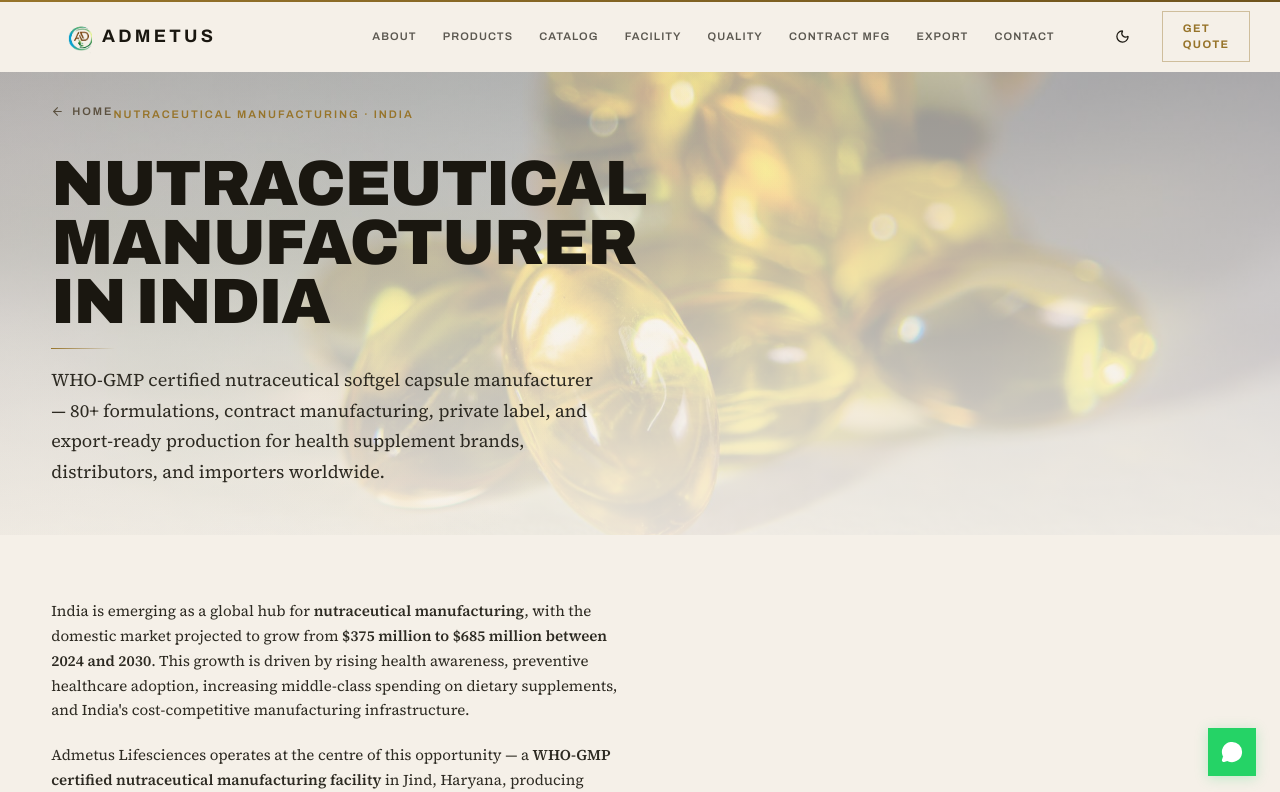
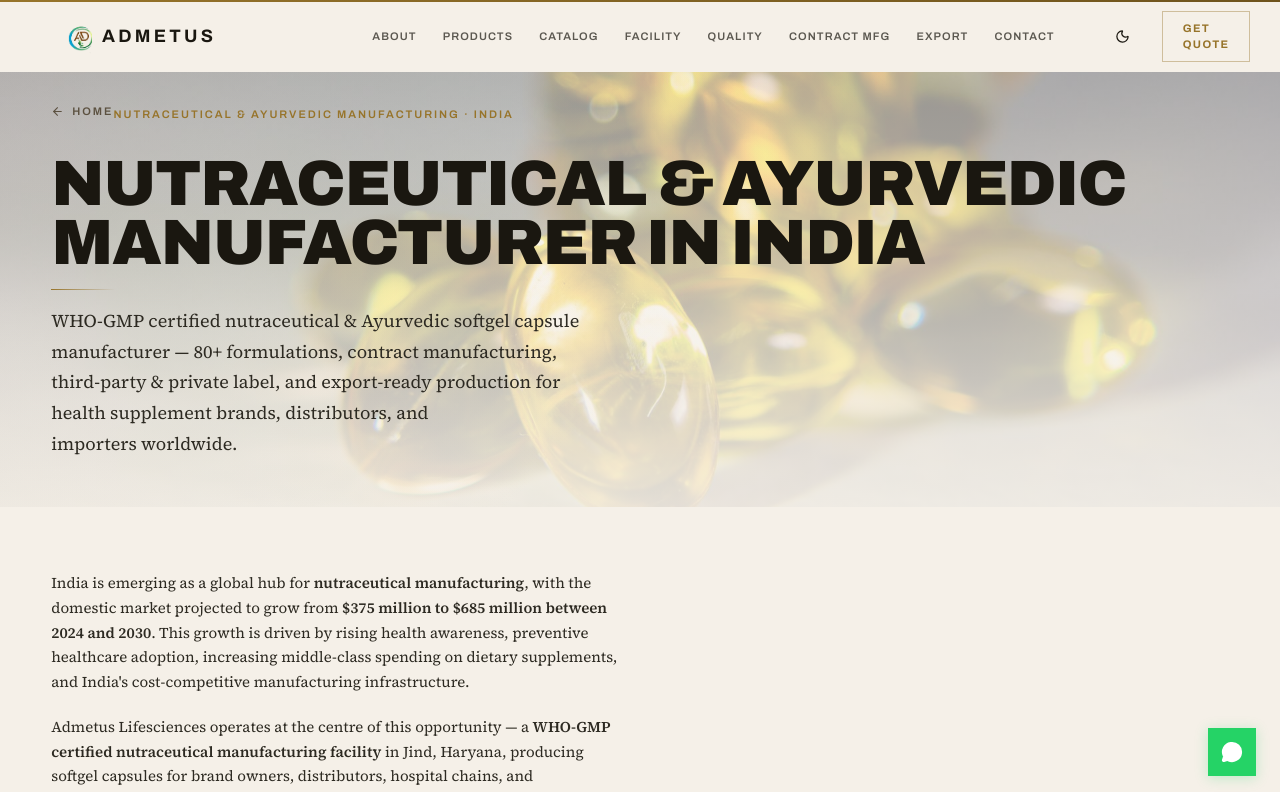
Before and after one commit to gauravlochab/admetus-lifesciences, a Next.js app: page /nutraceutical-manufacturer-india in a window 1280 px wide. Shown: the top 792 px of the page. Built offline with nearby package versions, Linux system fonts and the light colour scheme.

Commit message:
SEO content pass: weave Nutraceutical & Ayurvedic + priority terms into landing-page H1s/intros

```diff
--- a/src/app/halal-softgel-manufacturer-india/page.tsx
+++ b/src/app/halal-softgel-manufacturer-india/page.tsx
@@ -173,9 +173,9 @@ export default function HalalSoftgelPage() {
           </h1>
           <div className="gold-rule w-16 mt-4 mb-4" />
           <p className="body-large text-[var(--text-cream)] max-w-[58ch]">
-            Halal certified nutraceutical softgel capsule manufacturer in Jind, Haryana —
+            Halal certified nutraceutical &amp; Ayurvedic softgel capsule manufacturer in Jind, Haryana —
             export-ready production for GCC, Middle East, Africa, and Southeast Asia
-            with complete Halal documentation for import&nbsp;compliance.
+            with complete Halal &amp; Kosher documentation for import&nbsp;compliance.
           </p>
         </div>
       </section>
--- a/src/app/nutraceutical-manufacturer-india/page.tsx
+++ b/src/app/nutraceutical-manufacturer-india/page.tsx
@@ -207,14 +207,14 @@ export default function NutraceuticalManufacturerIndiaPage() {
             <ArrowLeft size={13} />
             Home
           </Link>
-          <span className="label-text text-[var(--gold)]">Nutraceutical Manufacturing  ·  India</span>
+          <span className="label-text text-[var(--gold)]">Nutraceutical &amp; Ayurvedic Manufacturing  ·  India</span>
           <h1 className="mt-3 display-section text-[var(--hero-text)]">
-            NUTRACEUTICAL MANUFACTURER<br />IN&nbsp;INDIA
+            NUTRACEUTICAL &amp; AYURVEDIC<br />MANUFACTURER IN&nbsp;INDIA
           </h1>
           <div className="gold-rule w-16 mt-4 mb-4" />
           <p className="body-large text-[var(--text-cream)] max-w-[58ch]">
-            WHO-GMP certified nutraceutical softgel capsule manufacturer — 80+
-            formulations, contract manufacturing, private label, and export-ready
+            WHO-GMP certified nutraceutical &amp; Ayurvedic softgel capsule manufacturer — 80+
+            formulations, contract manufacturing, third-party &amp; private label, and export-ready
             production for health supplement brands, distributors, and
             importers&nbsp;worldwide.
           </p>
--- a/src/app/private-label-softgel-manufacturer-india/page.tsx
+++ b/src/app/private-label-softgel-manufacturer-india/page.tsx
@@ -164,8 +164,8 @@ export default function PrivateLabelPage() {
           </h1>
           <div className="gold-rule w-16 mt-4 mb-4" />
           <p className="body-large text-[var(--text-cream)] max-w-[58ch]">
-            Launch your softgel brand from a WHO-GMP certified Indian facility —
-            10+ formulations, custom packaging, flexible MOQs, and full export
+            Launch your own softgel brand from a WHO-GMP certified Indian facility —
+            white label &amp; OEM nutraceutical and Ayurvedic softgels, custom packaging, flexible MOQs, and full export
             documentation under your brand&nbsp;name.
           </p>
         </div>
--- a/src/app/softgel-capsule-exporter-india/page.tsx
+++ b/src/app/softgel-capsule-exporter-india/page.tsx
@@ -204,7 +204,7 @@ export default function ExporterIndiaPage() {
           </h1>
           <div className="gold-rule w-16 mt-4 mb-4" />
           <p className="body-large text-[var(--text-cream)] max-w-[58ch]">
-            WHO-GMP certified nutraceutical softgel capsule exporter — serving
+            WHO-GMP certified nutraceutical &amp; Ayurvedic softgel capsule exporter and bulk supplier — serving
             distributors and importers across Africa, Middle East, Southeast Asia,
             Latin America, and CIS countries with full export&nbsp;documentation.
           </p>
--- a/src/app/third-party-softgel-manufacturer-india/page.tsx
+++ b/src/app/third-party-softgel-manufacturer-india/page.tsx
@@ -123,8 +123,8 @@ export default function ThirdPartyManufacturerPage() {
           </h1>
           <div className="gold-rule w-16 mt-4 mb-4" />
           <p className="body-large text-[var(--text-cream)] max-w-[58ch]">
-            WHO-GMP certified third party softgel capsule manufacturing from our
-            Haryana facility — 80+ formulations, flexible MOQ, complete
+            WHO-GMP certified third party softgel capsule manufacturing (PCD &amp; contract) from our
+            Haryana facility — 80+ nutraceutical &amp; Ayurvedic formulations, flexible MOQ, complete
             documentation, and export-ready production for pharma and
             nutraceutical&nbsp;brands.
           </p>
```
